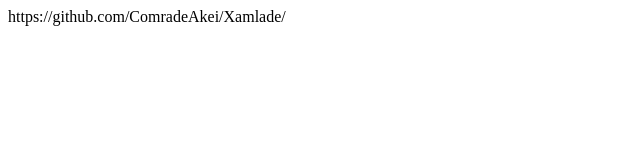
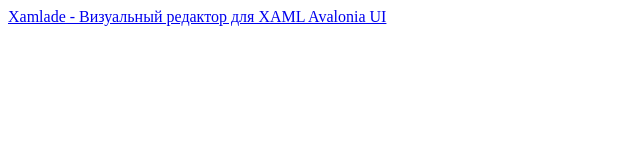
Before and after one commit to ComradeAkei/Xamlade, a plain HTML site: page index.html in a window 1280 px wide. Shown: the whole page, without its empty margins (0-640 px from the left). Drawn offline with Linux system fonts and the light colour scheme.

Commit message:
Update index.html

```diff
--- a/index.html
+++ b/index.html
@@ -6,6 +6,6 @@
     <meta http-equiv="refresh" content="5;url=https://github.com/ComradeAkei/Xamlade/">
 </head>
 <body>
-        https://github.com/ComradeAkei/Xamlade/
+    <a href="https://github.com/ComradeAkei/Xamlade/">Xamlade - Визуальный редактор для XAML Avalonia UI</a>
 </body>
 </html>
```
Lines whose indentation alone changed are shown as unchanged.
